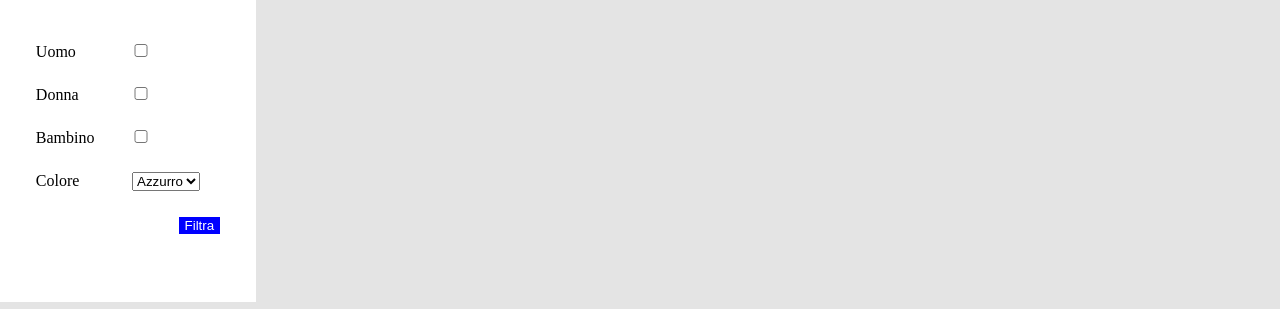
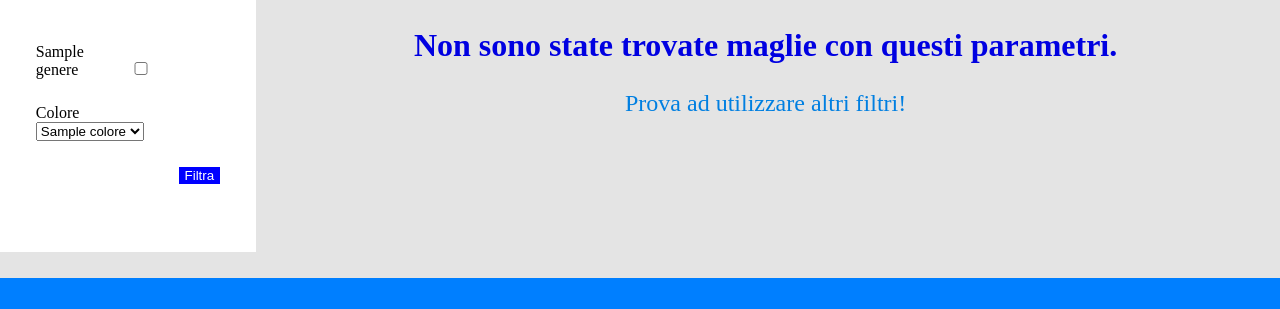
Before and after one commit to zanetti33/ProgettoWeb, a PHP site: page /prodotti.php in a window 1280 px wide. Shown: the part 96-405 px from the top of the page. Run offline with PHP 8.4, Linux system fonts and the light colour scheme; tables that the repository leaves empty or names only in its code hold one stand-in row (values such as "Sample post").

Commit message:
Filtro e lista prodotti funzionante

```diff
--- a/src/css/style.css
+++ b/src/css/style.css
@@ -44,6 +44,20 @@ header img, main section > img {
     max-width: 35px;
     max-height: 35px;
     border-radius: 5px;
+}
+
+main > h2 {
+    color: rgb(0, 0, 225);
+    text-align: center;
+    font-size: 2em;
+}
+
+main > p {
+    margin: auto;
+    margin-bottom: 10px;
+    color: rgb(0, 127, 225);
+    text-align: center;
+    font-size: 1.5em;
 }
 
 main section > img {
--- a/src/db/database.php
+++ b/src/db/database.php
@@ -51,7 +51,7 @@ class DatabaseHelper{
         return $result->fetch_all(MYSQLI_ASSOC);
     }
 
-    public function getColours(){
+    public function getColors(){
         $stmt = $this->db->prepare("SELECT idColore, nome FROM colore");
         $stmt->execute();
         $result = $stmt->get_result();
@@ -139,36 +139,22 @@ class DatabaseHelper{
 
     public function getFilteredShirts($generi, $colore){
 
-        $gen = array();
-
-        if (isset($generi[0])) {
-            array_push($gen, $generi[0]);
-        }
-        if (isset($generi[1])) {
-            array_push($gen, $generi[1]);
-        }
-        if (isset($generi[2])) {
-            array_push($gen, $generi[2]);
-        }
-
-        //echo $gen[0]."   ".$colore;
-
-        if (count($gen) <= 0 || count($gen) >= 3) {
+        if (count($generi) <= 0 || count($generi) >= 3) {
             //Maglie di qualsiasi genere
             $query = "SELECT M.idMaglia, M.prezzo, M.immagineFronte, O.descrizione, G.nome FROM maglia M, modello O, genere G WHERE M.dispMagazzino > 0 AND  M.idModello = O.idModello AND M.idGenere = G.idGenere AND idColore = ? GROUP BY M.idGenere, M.idModello";
             $stmt = $this->db->prepare($query);
             $stmt->bind_param('i', $colore);
 
-        } elseif(count($gen) == 1) {
+        } elseif(count($generi) == 1) {
             //Maglie di UN genere
             $query = "SELECT M.idMaglia, M.prezzo, M.immagineFronte, O.descrizione, G.nome FROM maglia M, modello O, genere G WHERE M.dispMagazzino > 0 AND M.idModello = O.idModello AND M.idGenere = G.idGenere AND M.idGenere = ? AND idColore = ? GROUP BY M.idGenere, M.idModello";
             $stmt = $this->db->prepare($query);
-            $stmt->bind_param('ii', $gen[0], $colore);
+            $stmt->bind_param('ii', $generi[0], $colore);
         } else {
             //Maglie di DUE generi
             $query = "SELECT M.idMaglia, M.prezzo, M.immagineFronte, O.descrizione, G.nome FROM maglia M, modello O, genere G WHERE M.dispMagazzino > 0 AND M.idModello = O.idModello AND M.idGenere = G.idGenere AND idColore = ? AND M.idGenere IN (?, ?) GROUP BY M.idGenere, M.idModello";
             $stmt = $this->db->prepare($query);
-            $stmt->bind_param('iii', $colore, $gen[0], $gen[1]);
+            $stmt->bind_param('iii', $colore, $generi[0], $generi[1]);
         }
         $stmt->execute();
         $result = $stmt->get_result();
--- a/src/prodotti.php
+++ b/src/prodotti.php
@@ -5,10 +5,23 @@ require_once 'utils/functions.php';
 //Base Template
 $templateParams["titolo"] = "Kits";
 $templateParams["nome"] = "lista-prodotti.php";
+$templateParams["colori"] = $dbh->getColors();
+$templateParams["generi"] = $dbh->getGenders();
 //Home Template
 
-//DA MODIFICARE I PARAMETRI
-$templateParams["maglieFiltrate"] = $dbh->getFilteredShirts(array(1, 2, 3), 2);
+$generi = array();
+foreach ($templateParams["generi"] as $genere) {
+    if(isset($_GET[$genere["nome"]])){
+        array_push($generi, $genere["idGenere"]);
+    }
+}
+
+$colore = 0;
+if(isset($_GET["colore"])){
+    $colore = $_GET["colore"];
+}
+
+$templateParams["maglieFiltrate"] = $dbh->getFilteredShirts($generi, $colore);
 
 require 'template/base.php';
 ?>
--- a/src/template/filtro.php
+++ b/src/template/filtro.php
@@ -1,29 +1,18 @@
 <aside>
     <form>
         <ul>
+            <?php foreach($templateParams["generi"] as $genere): ?>
                 <li>
-                        <label>Uomo</label>
-                        <input type="checkbox" name="genere" value="U"/>
+                    <label><?php echo $genere["nome"]?></label>
+                    <input type="checkbox" name="<?php echo $genere["nome"]?>" value="1"/>
                 </li>
-                    <li>
-                        <label>Donna</label>
-                        <input type="checkbox" name="genere" value="D"/>
-                    </li>
-                    <li>
-                        <label>Bambino</label>
-                        <input type="checkbox" name="genere" value="B"/>
-                    </li>
+            <?php endforeach; ?>
             <li>
                 <label>Colore</label>
                 <select name="colore">
-                            <option value="Azzurro">Azzurro</option>
-                            <option value="Bianco">Bianco</option>
-                            <option value="Blu">Blu</option>
-                            <option value="Giallo">Giallo</option>
-                            <option value="Nero">Nero</option>
-                            <option value="Rosa">Rosa</option>
-                            <option value="Rosso">Rosso</option>
-                            <option value="Viola">Viola</option>
+                    <?php foreach($templateParams["colori"] as $colore): ?>
+                        <option value="<?php echo $colore["idColore"]?>"><?php echo $colore["nome"]?></option>
+                    <?php endforeach; ?>
                 </select>
             </li>
             <li>
--- a/src/template/lista-prodotti.php
+++ b/src/template/lista-prodotti.php
@@ -8,3 +8,8 @@
         </a>
     </div>
 <?php endforeach; ?>
+
+<?php if(count($templateParams["maglieFiltrate"]) <= 0): ?>
+    <h2>Non sono state trovate maglie con questi parametri.</h2>
+    <p>Prova ad utilizzare altri filtri!</p>
+<?php endif; ?>
```
Lines whose indentation alone changed are shown as unchanged.
